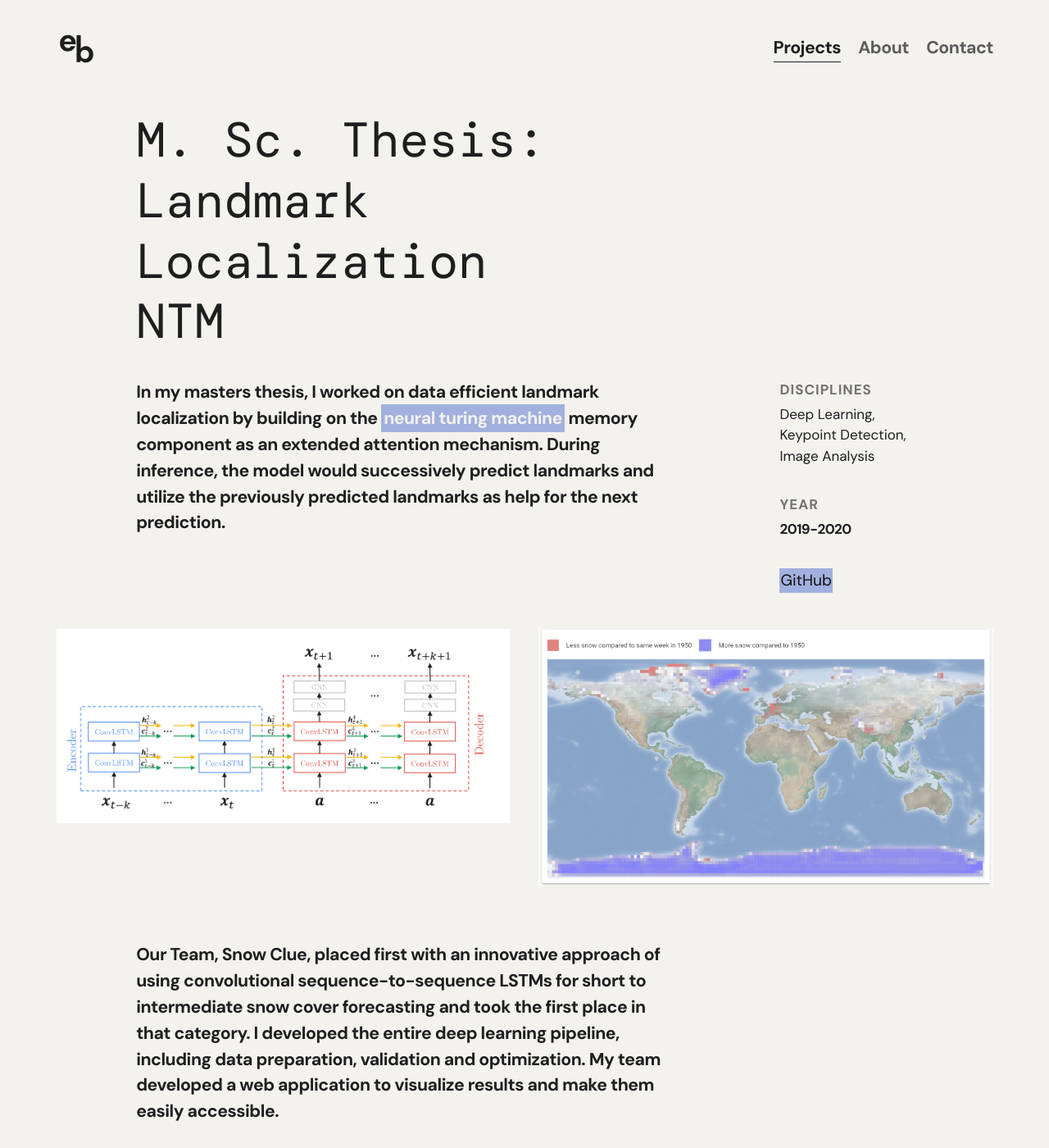
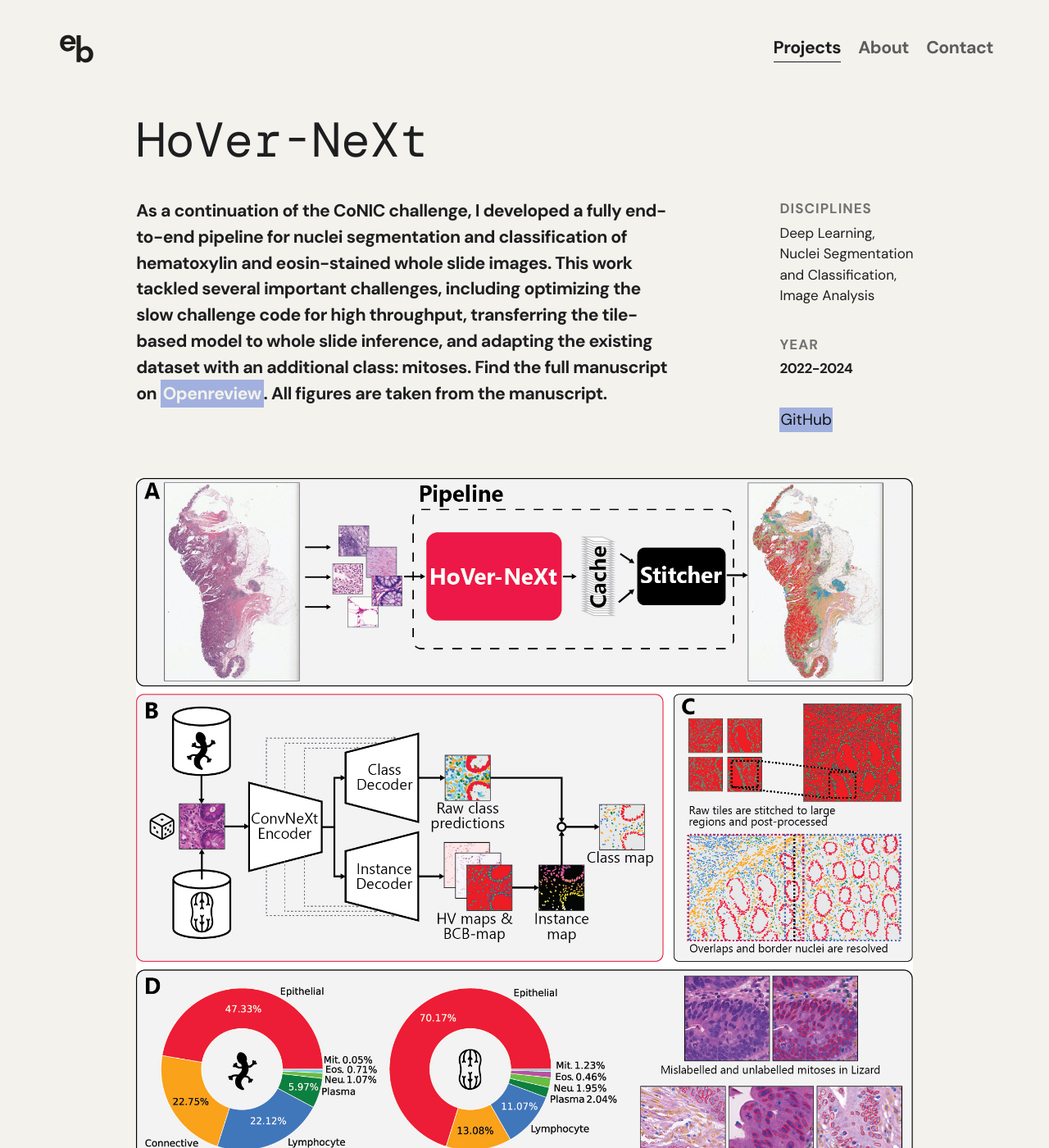
Before and after one commit to eliasbaumann/eliasbaumann.github.io, a Jekyll site: the page built from _projects/HoVer-NeXt.md, in a window 1280 px wide and 1400 px high. Shown: the whole window at 82% size. Built offline with Jekyll 4.4.1, drawn with Linux system fonts in a browser that asks for light colours; nearby versions of some CDN libraries; some web fonts are replaced; some of the changed text lies outside the part shown.

Commit message:
Updated data, all projects contain content

```diff
--- a/_pages/about.html
+++ b/_pages/about.html
@@ -16,7 +16,7 @@ intro: |
   where the fundamental understanding of the respective domain is crucial, and therefore
   also love to learn everything about the problem domain.
 
-  I am currently based in Bern, Switzerland and am currently still a PhD student at
+  I am currently based in Bern, Switzerland and am a PhD student at
   the University of Bern within the [Odyssey Group](https://www.digitalpathologybern.com/) at the Institute of Tissue Medicine
   and Pathology.
 
--- a/_pages/projects.html
+++ b/_pages/projects.html
@@ -7,7 +7,7 @@ priority: 1.0
 ---
 
 <div class="projects-intro-wrapper">
-  <p class="projects-intro type-level-1">Hi! I am Elias&nbsp;Baumann, currently a PhD Student in computational pathology.</p>
+  <p class="projects-intro type-level-1">Hi! I am Elias&nbsp;Baumann. I am currently wrapping up my PhD in computational pathology.</p>
 </div>
 
 <div class="projects-intro-wrapper"><p class="projects-intro type-level-3">Check out my <a href="https://github.com/eliasbaumann">GitHub</a> or <a href="https://scholar.google.com/citations?user=v03tZmoAAAAJ">Google scholar</a> to see my most recent work.</p></div>
--- a/_projects/HoVer-NeXt.md
+++ b/_projects/HoVer-NeXt.md
@@ -1,60 +1,66 @@
 ---
-date: 2020-11-16
+date: 2024-06-06
 published: true
-title: "M. Sc. Thesis: Landmark Localization NTM"
-description: "Neural Turing Machine for data efficient landmark localization"
-categories: Thesis, Deep Learning
-disciplines: Deep Learning, Keypoint Detection, Image Analysis
+title: "HoVer-NeXt"
+description: "HoVer-NeXt: A Fast Nuclei Segmentation and Classification Pipeline for Next Generation Histopathology"
+categories: Deep Learning, Computational Pathology
+disciplines: Deep Learning, Nuclei Segmentation and Classification, Image Analysis
 media: Document
-ownership: Personal
+ownership: University of Bern
 client:
-time_period: 2019-2020
-thumbnail: "/projects/masters-thesis/flywing_sample.jpg"
+time_period: 2022-2024
+thumbnail: "/projects/hover-next/b20145985dn_all.png"
 
 website:
   button_text: GitHub
-  url: https://github.com/eliasbaumann/LandmarkLocalizationNTM
+  url: https://github.com/digitalpathologybern/hover_next_inference
 intro: |
-  In my masters thesis, I worked on data efficient landmark localization by
-  building on the [neural turing machine](https://arxiv.org/pdf/1410.5401) memory component as an extended
-  attention mechanism. During inference, the model would successively predict
-  landmarks and utilize the previously predicted landmarks as help for the next
-  prediction.
+  As a continuation of the CoNIC challenge, I developed a fully end-to-end pipeline for nuclei segmentation and classification
+  of hematoxylin and eosin-stained whole slide images. This work tackled several important challenges, including optimizing
+  the slow challenge code for high throughput, transferring the tile-based model to whole slide inference, and adapting
+  the existing dataset with an additional class: mitoses.
+  Find the full manuscript on [Openreview](https://openreview.net/pdf?id=3vmB43oqIO). All figures are taken from the manuscript.
 
 content_layout:
-  - section_layout: 2col
+
+  - section_layout: 1col-narrow
     images:
       - caption:
-        description: 'Seq-to-seq architecture'
-        url: '/projects/ai-for-climate-2021/seqseqlstm.jpg'
-        border: light
-        width:
-        height:
-      - caption:
-        description: 'Web app example'
-        url: '/projects/ai-for-climate-2021/snow_cover_screenshot.jpg'
+        description: 'Prediction results'
+        url: '/projects/hover-next/model_overview_data.jpg'
         width:
         height:
 
   - section_layout: text
     content: |
-      Our Team, Snow Clue, placed first with an innovative approach of using
-      convolutional sequence-to-sequence LSTMs for short to intermediate
-      snow cover forecasting and took the first place in that category.
-      I developed the entire deep learning pipeline, including data preparation,
-      validation and optimization. My team developed a web application to
-      visualize results and make them easily accessible.
+      I included a self-training routine to include mitosis as an additional class into the lizard dataset, while also creating a separate
+      new dataset that is automatically labelled by the trained model on lizard, but contains pHH3 ground truth annotations for mitosis.
 
-  - section_layout: 1col
+  - section_layout: 2col-narrow
+    images:
+      - caption:
+        description: 'Seq-to-seq architecture'
+        url: '/projects/hover-next/selftraining.png'
+        border: light
+        width:
+        height:
+      - caption:
+        description: 'Speed chart'
+        url: '/projects/hover-next/speed_barchart.png'
+        width:
+        height:
+
+  - section_layout: text
+    content: |
+      The new pipeline was 5 times faster than the state-of-the-art, enabled to differentiation of mitoses and intraepithelial lymphocytes
+      and compared to transformer-based approaches, does not suffer from tile normalization artefacts.
+
+  - section_layout: 1col-narrow
     images:
       - caption:
         description: 'Prediction results'
-        url: '/projects/ai-for-climate-2021/mean_pred_2020.jpg'
+        url: '/projects/hover-next/comp_hn_cellvit.png'
         width:
         height:
-  - section_layout: text
-    content: |
-      For more information, consider reading the [full thesis](https://github.com/eliasbaumann/LandmarkLocalizationNTM/blob/master/Thesis_Elias_Baumann.pdf).
-
 
 ---
```
Also changed, not shown: _projects/conic-challenge-2022.md (+7 -22 lines), _projects/data-science-game-2018.md (+8 -11 lines), images/projects/conic-challenge-2022/short_banner.jpeg (added), images/projects/hover-next/b20145985dn_all.png (added), images/projects/hover-next/model_overview_data.jpg (added), images/projects/hover-next/selftraining.png (added), images/projects/hover-next/speed_barchart.png (added), 2 other files.
